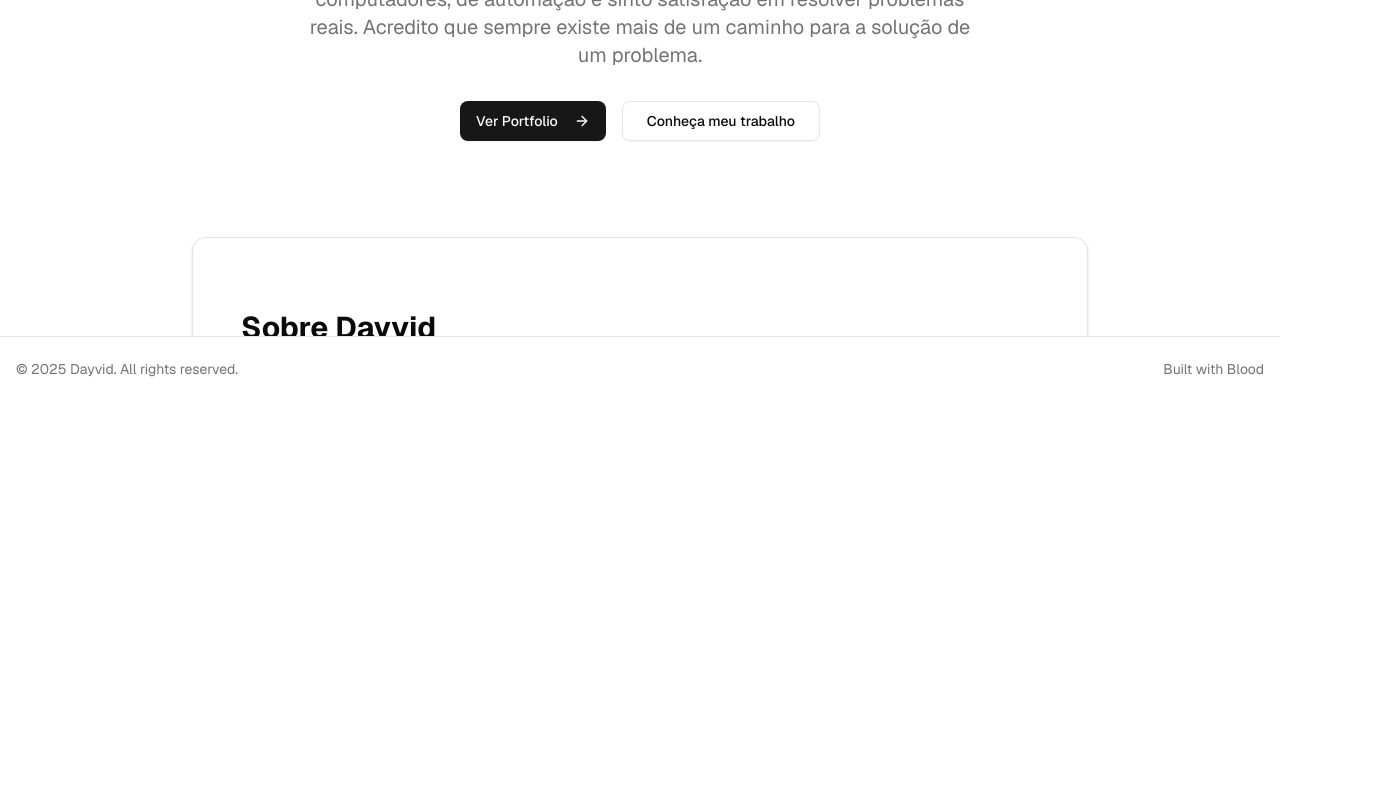
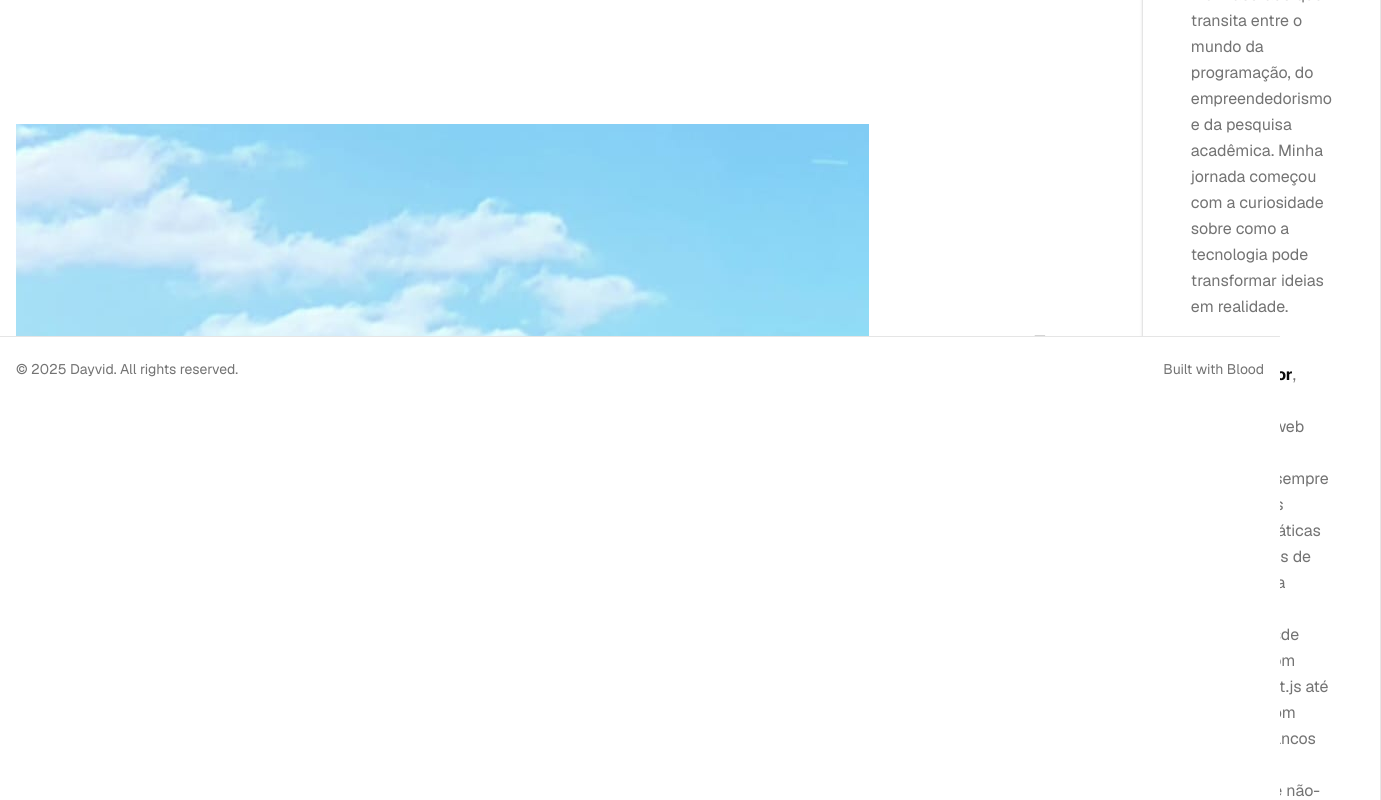
Before and after one commit to Dayvid-San/visit-card, a Next.js app: page / in a window 1280 px wide. Shown: the part 400-1200 px from the top of the page, 1381 px wide, since content can reach past the window. Built offline with nearby package versions, Linux system fonts and the light colour scheme.

Commit message:
feat: photo s Dayvid added

```diff
--- a/app/page.tsx
+++ b/app/page.tsx
@@ -2,15 +2,17 @@ import { Button } from "@/components/ui/button"
 import { Card, CardContent } from "@/components/ui/card"
 import { ArrowRight } from "lucide-react"
 import Link from "next/link"
+import Image from "next/image"
+import photoDayvid from "@/public/emBeloHorizonte.jpeg"
 
 export default function HomePage() {
-  const nameUser = "Dayvid Santana"
   return (
-    <div className="container px-4 py-16 md:py-24">
+    <div className="container flex items-center justify-between px-4 py-16 md:py-24">
       {/* Hero Section */}
+      <Image src={photoDayvid} alt="Foto de Dayvid Santana"/>
       <section className="mb-24 text-center">
         <h1 className="mb-6 text-4xl font-bold tracking-tight text-balance md:text-6xl lg:text-7xl">
-          Olá, meu nome é {nameUser}
+          Olá, meu nome é
           <span className="bg-gradient-to-r from-primary to-chart-1 bg-clip-text text-transparent">Dayvid</span>
         </h1>
         <p className="mx-auto mb-8 max-w-2xl text-lg text-muted-foreground text-pretty md:text-xl">
```
Also changed, not shown: public/emBeloHorizonte.jpeg (added).
